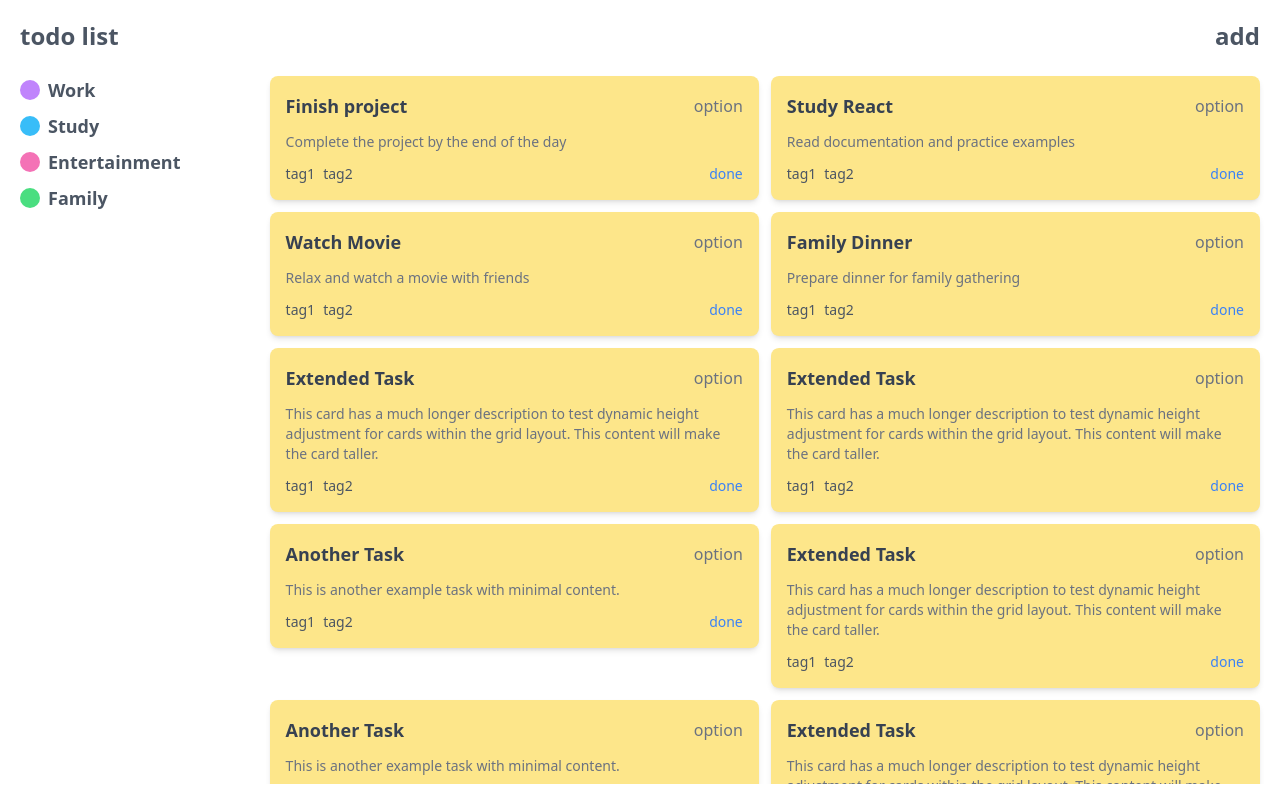
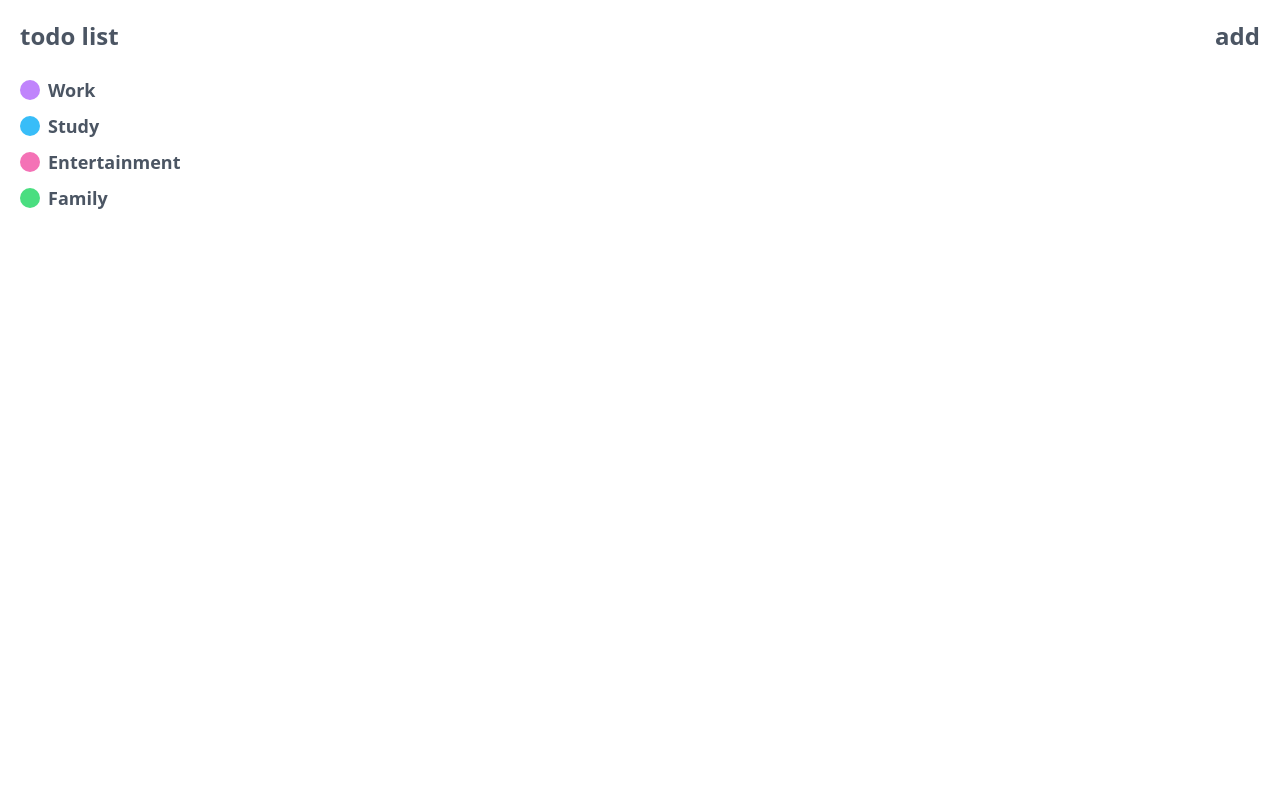
Before and after one commit to saurabh-dev-vns/todo-list, a Next.js app: page / in a window 1280 px wide. Built offline with nearby package versions, Linux system fonts and the light colour scheme.

Commit message:
new updates

```diff
--- a/src/components/todoCard.tsx
+++ b/src/components/todoCard.tsx
@@ -1,20 +1,28 @@
-//src\components\todoCard.tsx
-
+// src/components/todoCard.tsx
 "use client";
-import React, { useState } from "react"
+import React, { useState } from "react";
 import { TodoForm } from "./todoForm";
 
-
+type Task = {
+    title: string;
+    description: string;
+    tags: string[];
+};
 
 export const TodoCard = () => {
     const [isFormOpen, setIsFormOpen] = useState(false);
+    const [tasks, setTasks] = useState<Task[]>([]);
 
+    const handleFormSubmit = (task: Task) => {
+        setTasks((prevTasks) => [...prevTasks, task]);
+    };
 
     return (
         <div className="bg-white h-full max-w-full container flex flex-col p-4">
             <div className="flex flex-row justify-between w-full p-1">
                 <h3 className="font-black text-2xl text-gray-600">todo list</h3>
-                <button className="font-black text-2xl text-gray-600"
+                <button
+                    className="font-black text-2xl text-gray-600"
                     onClick={() => setIsFormOpen(true)}
                 >
                     add
@@ -22,7 +30,6 @@ export const TodoCard = () => {
             </div>
 
             <section className="flex flex-row w-full h-full mt-4 overflow-hidden">
-                {/* Sidebar Section */}
                 <section className="flex flex-col w-[20%] p-1 gap-y-2">
                     <div className="flex flex-row gap-2 items-center">
                         <div className="h-5 w-5 bg-purple-400 rounded-full"></div>
@@ -41,48 +48,44 @@ export const TodoCard = () => {
                         <span className="font-bold text-lg text-gray-600 capitalize">family</span>
                     </div>
                 </section>
+                <section className="w-full h-full grid grid-cols-2 gap-3 p-1 overflow-y-auto items-start">
+                {tasks.map((task, index) => (
+                    <TaskCard key={index} title={task.title} description={task.description} tags={task.tags} />
+                ))}
+            </section>
 
-                {/* Task Cards Section */}
-                <section className="w-[80%] h-full grid grid-cols-2 gap-3 p-1 overflow-y-auto items-start">
-                    <TaskCard title="Finish project" description="Complete the project by the end of the day" />
-                    <TaskCard title="Study React" description="Read documentation and practice examples" />
-                    <TaskCard title="Watch Movie" description="Relax and watch a movie with friends" />
-                    <TaskCard title="Family Dinner" description="Prepare dinner for family gathering" />
-                    <TaskCard title="Extended Task" description="This card has a much longer description to test dynamic height adjustment for cards within the grid layout. This content will make the card taller." />
-                    <TaskCard title="Extended Task" description="This card has a much longer description to test dynamic height adjustment for cards within the grid layout. This content will make the card taller." />
-                    <TaskCard title="Another Task" description="This is another example task with minimal content." />
-                    <TaskCard title="Extended Task" description="This card has a much longer description to test dynamic height adjustment for cards within the grid layout. This content will make the card taller." />
-                    <TaskCard title="Another Task" description="This is another example task with minimal content." />
-                    <TaskCard title="Extended Task" description="This card has a much longer description to test dynamic height adjustment for cards within the grid layout. This content will make the card taller." />
-                    <TaskCard title="Another Task" description="This is another example task with minimal content." />
-                    <TaskCard title="Extended Task" description="This card has a much longer description to test dynamic height adjustment for cards within the grid layout. This content will make the card taller." />
-                    {/* Add more TaskCards as needed */}
-                </section>
+            {isFormOpen && (
+                <TodoForm onClose={() => setIsFormOpen(false)} onSubmit={handleFormSubmit} />
+            )}
             </section>
-            {
-                isFormOpen ? <TodoForm onClose={() => setIsFormOpen(false)} /> : ''
-            }
+
 
         </div>
+    );
+};
 
-    )
-}
+type TaskCardProps = {
+    title: string;
+    description: string;
+    tags: string[];
+};
 
-const TaskCard = ({ title, description }) => {
+const TaskCard: React.FC<TaskCardProps> = ({ title, description, tags }) => {
     return (
-        <div className="bg-amber-200 p-4 rounded-lg shadow-md flex flex-col gap-3">
+        <div className="bg-amber-100 p-4 rounded-lg shadow-md flex flex-col gap-3">
             <div className="flex flex-row justify-between items-center">
-                <h4 className="font-semibold text-lg text-gray-700">{title}</h4>
-                <span className="text-gray-500 cursor-pointer">option</span>
+                <h4 className="font-semibold text-lg text-gray-800">{title}</h4>
+                <span className="text-gray-800 font-semibold cursor-pointer">option</span>
             </div>
             <p className="text-gray-500 text-sm">{description}</p>
             <div className="flex flex-row justify-between text-sm text-gray-600">
                 <div className="flex gap-2">
-                    <span>tag1</span>
-                    <span>tag2</span>
+                    {tags.map((tag, index) => (
+                        <span key={index} className="bg-gray-300 px-2 rounded">{tag}</span>
+                    ))}
                 </div>
                 <span className="cursor-pointer text-blue-500">done</span>
             </div>
         </div>
-    )
-}
+    );
+};
--- a/src/components/todoForm.tsx
+++ b/src/components/todoForm.tsx
@@ -1,8 +1,9 @@
-//src\components\todoForm.tsx
+// src/components/todoForm.tsx
 import React, { useState } from 'react';
 
 type TodoFormProps = {
   onClose: () => void;
+  onSubmit: (task: { title: string; description: string; tags: string[] }) => void;
 };
 
 type TagsType = {
@@ -12,7 +13,7 @@ type TagsType = {
   family: boolean;
 };
 
-export const TodoForm: React.FC<TodoFormProps> = ({ onClose }) => {
+export const TodoForm: React.FC<TodoFormProps> = ({ onClose, onSubmit }) => {
   const [title, setTitle] = useState<string>('');
   const [description, setDescription] = useState<string>('');
   const [tags, setTags] = useState<TagsType>({
@@ -35,7 +36,7 @@ export const TodoForm: React.FC<TodoFormProps> = ({ onClose }) => {
       description,
       tags: Object.keys(tags).filter((tag) => tags[tag as keyof TagsType]),
     };
-    console.log('Form Data:', formData);
+    onSubmit(formData);  // Pass the data back to TodoCard
 
     setTitle('');
     setDescription('');
@@ -53,26 +54,20 @@ export const TodoForm: React.FC<TodoFormProps> = ({ onClose }) => {
   };
 
   return (
-    <div className="absolute w-full h-screen flex justify-center items-center bg-opacity-50 bg-black left-0 top-0 " >
-      <form
-        onSubmit={handleSubmit}
-        className="flex flex-col max-w-lg w-full bg-white overflow-hidden p-8 space-y-4 rounded-lg"
-      >
+    <div className="absolute w-full h-screen flex justify-center items-center bg-opacity-50 bg-black left-0 top-0">
+      <form onSubmit={handleSubmit} className="flex flex-col max-w-lg w-full bg-white overflow-hidden p-8 space-y-4 rounded-lg">
         <div className="flex flex-row w-full justify-between">
           <button type="button" className="font-semibold capitalize text-gray-500" onClick={onClose}>
             Cancel
           </button>
-          <button
-            type="submit"
-            className="bg-gray-500 text-white p-1 px-4 rounded-md hover:bg-gray-600 focus:bg-gray-600"
-          >
+          <button type="submit" className="bg-gray-500 text-white p-1 px-4 rounded-md hover:bg-gray-600 focus:bg-gray-600">
             Add
           </button>
         </div>
 
         {error && <p className="text-red-500 text-sm">{error}</p>}
 
-        <label className='font-semibold font-mono text-stone-600 text-xl' htmlFor="title">Title</label>
+        <label className="font-semibold font-mono text-stone-600 text-xl" htmlFor="title">Title</label>
         <input
           type="text"
           placeholder="add a title"
@@ -83,7 +78,7 @@ export const TodoForm: React.FC<TodoFormProps> = ({ onClose }) => {
           onChange={(e) => setTitle(e.target.value)}
         />
 
-        <label className='font-semibold font-mono text-stone-600 text-xl' htmlFor="description">Description</label>
+        <label className="font-semibold font-mono text-stone-600 text-xl" htmlFor="description">Description</label>
         <textarea
           placeholder="add a description"
           className="p-2 border rounded-md text-stone-600 font-mono"
@@ -92,10 +87,9 @@ export const TodoForm: React.FC<TodoFormProps> = ({ onClose }) => {
           onChange={(e) => setDescription(e.target.value)}
         />
 
-        <label className='font-semibold font-mono text-stone-600 text-xl' htmlFor="tags">Tags</label>
+        <label className="font-semibold font-mono text-stone-600 text-xl" htmlFor="tags">Tags</label>
         <div className="flex flex-row gap-x-2">
-
-          <label
+        <label
             htmlFor="work"
             className={`relative inline-flex items-center cursor-pointer gap-x-1 px-2 py-1 rounded-lg ${
               tags.work ? 'bg-blue-200' : 'bg-gray-100'
```
